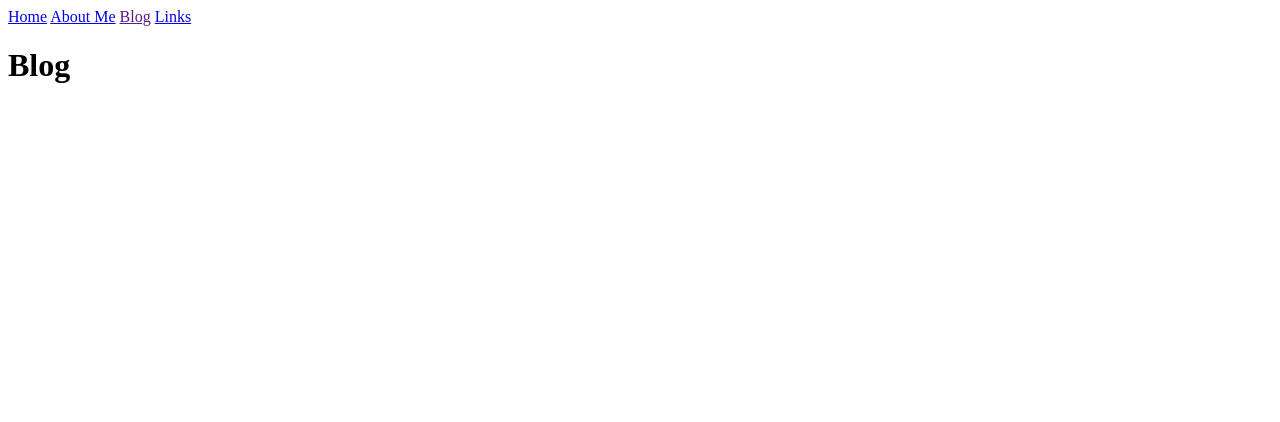
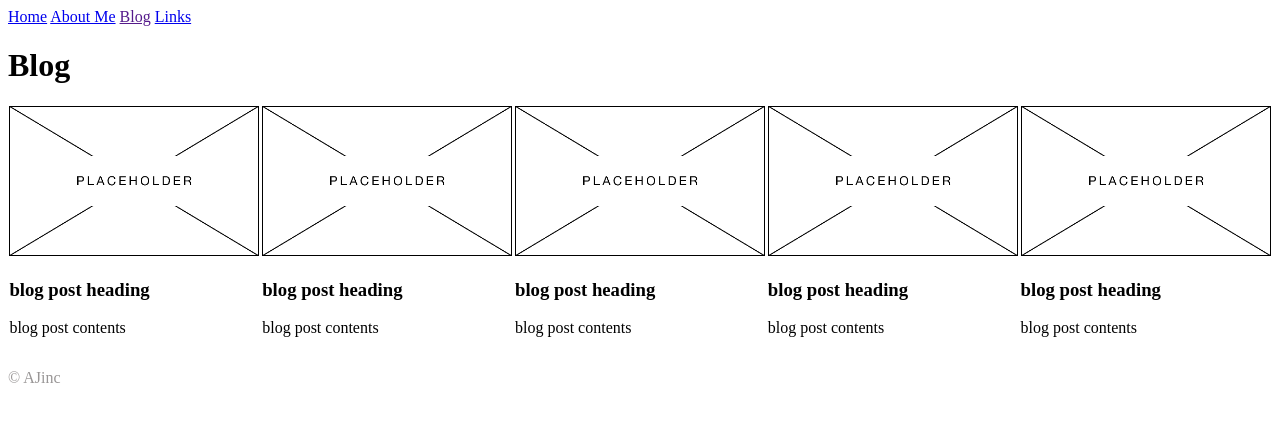
Before and after one commit to AjayArcher23/AjayArcher_T1A2, a plain HTML site: page pages/Blog.html in a window 1280 px wide. Drawn offline with Linux system fonts and the light colour scheme.

Commit message:
created beggining outline of blog section, some content added to home page

```diff
--- a/pages/Blog.html
+++ b/pages/Blog.html
@@ -15,5 +15,35 @@
     </nav>
 <body>
     <h1>Blog</h1>
+<div class="blog-posts">
+    <div class="blog-post1">
+        <img src="/AjayArcher_T1A2/images/placeholder.png" alt="">
+        <h3>blog post heading</h3>
+        <p>blog post contents</p>
+    </div>
+    <div class="blog-post2">
+        <img src="/AjayArcher_T1A2/images/placeholder.png" alt="">
+        <h3>blog post heading</h3>
+        <p>blog post contents</p>
+    </div>
+    <div class="blog-post3">
+        <img src="/AjayArcher_T1A2/images/placeholder.png" alt="">
+        <h3>blog post heading</h3>
+        <p>blog post contents</p>
+    </div>
+    <div class="blog-post4">
+        <img src="/AjayArcher_T1A2/images/placeholder.png" alt="">
+        <h3>blog post heading</h3>
+        <p>blog post contents</p>
+    </div>
+    <div class="blog-post5">
+        <img src="/AjayArcher_T1A2/images/placeholder.png" alt="">
+        <h3>blog post heading</h3>
+        <p>blog post contents</p>
+    </div>
+</div>
 </body>
+<footer>
+    <p class="copyright">&#169; AJinc</p>
+</footer>
 </html>
--- a/stylesheets/style.css
+++ b/stylesheets/style.css
@@ -25,11 +25,20 @@ header {
     padding-bottom: 4px;
 
 }
-.website-desc {
+.home-text {
     border: solid black 3px;
     padding-left: 5px;
     display: flex;
+    flex-direction: column;
 }
 footer {
     color: rgb(153, 150, 150);
 }
+.blog-posts {
+    display: flex;
+    justify-content: space-around;
+}
+.blog-posts img {
+    width: 250px;
+    height: auto;
+}
```
Also changed, not shown: index.html (+6 -2 lines), pages/About-me.html (+11 -1 lines), pages/Links.html (+3 -0 lines).
